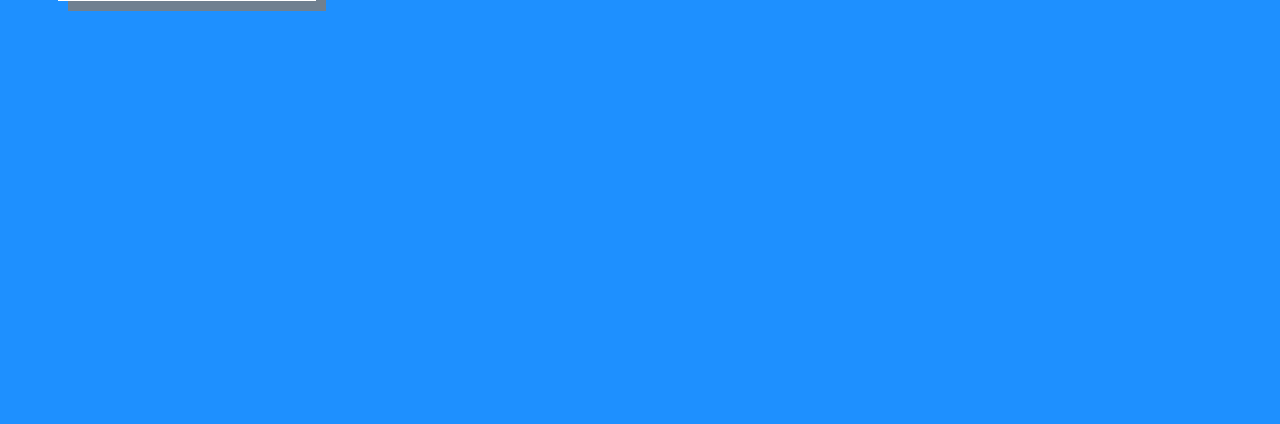
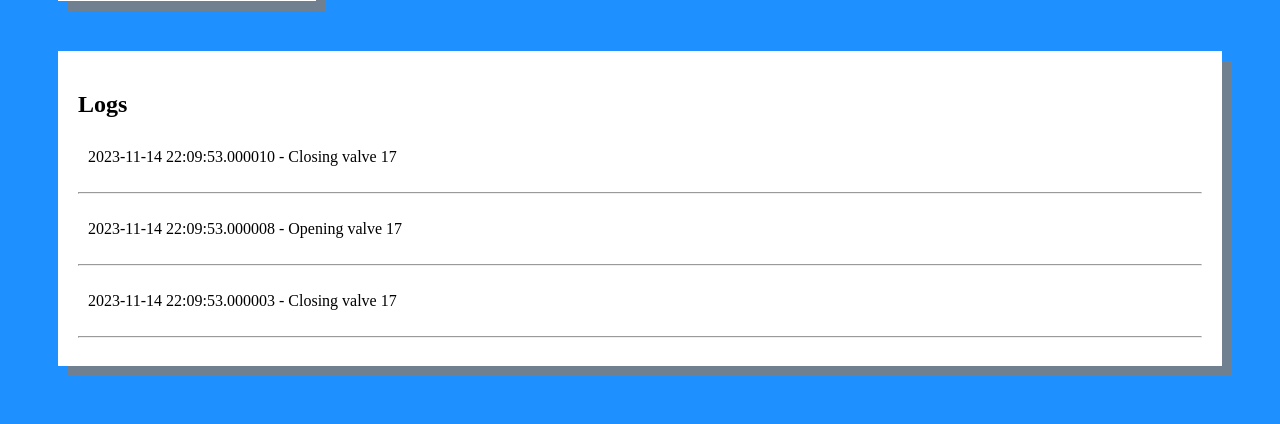
Before and after one commit to hwilloug/poppyland-home, a FastAPI app: page / in a window 1280 px wide. Shown: the part 658-1082 px from the top of the page. Before the commit the page ends 669 px from the top, so only its background shows below. Run offline with FastAPI, Linux system fonts and the light colour scheme; data that the repository does not hold is empty.

Commit message:
Style and add logs

```diff
--- a/rpiserver/rpiserver/server.py
+++ b/rpiserver/rpiserver/server.py
@@ -6,6 +6,7 @@
 import RPi.GPIO as GPIO
 from datetime import datetime
 from fastapi.templating import Jinja2Templates
+import csv
 
 
 GPIO.setmode(GPIO.BCM)
@@ -23,13 +24,13 @@
         return self
 
     def open(self):
-        print(f"Opening valve {self.gpio}")
+        write_log(f"Opening valve {self.gpio}")
         GPIO.output(self.gpio, GPIO.HIGH)
         self.is_open = True
         self.last_changed = datetime.now()
 
     def close(self):
-        print(f"Closing valve {self.gpio}")
+        write_log(f"Closing valve {self.gpio}")
         GPIO.output(self.gpio, GPIO.LOW)
         self.is_open = False
         self.last_changed = datetime.now()
@@ -96,7 +97,8 @@
 def root(request: Request):
     response = requests.get(f"https://api.weatherapi.com/v1/forecast.json?q=29715&days=2&key=d25c5b1c56f648249a6222139231411")
     weather_data = response.json()
-    return templates.TemplateResponse("index.html", {"request": request, "valve_state": valve, "weather_data": weather_data})
+    logs = get_logs()
+    return templates.TemplateResponse("index.html", {"request": request, "valve_state": valve, "weather_data": weather_data, "logs": logs})
 
 def generate_html_redirect_response() -> HTMLResponse:
     html_content = f"""
@@ -110,3 +112,20 @@
     </html>
     """
     return HTMLResponse(content=html_content, status_code=200)
+
+def write_log(message: str) -> None:
+    with open('log.csv', 'a', newline='') as csvfile:
+        writer =csv.writer(csvfile, delimiter=",")
+        writer.writerow([datetime.now(), message])
+
+def get_logs() -> list({"datetime": str, "message": str}):
+    with open('log.csv', newline='') as csvfile:
+        reader = csv.reader(csvfile, delimiter=',')
+        logs = []
+        for row in reader:
+            logs.append({
+                "datetime": row[0],
+                "message": row[1]
+            })
+        logs.reverse()
+        return logs
--- a/rpiserver/templates/index.html
+++ b/rpiserver/templates/index.html
@@ -2,8 +2,96 @@
 <html>
 <head>
   <title>Poppyland Raincloud</title>
-  <link href="{{ url_for('static', path='style.css') }}" rel="stylesheet" />
 </head>
+<style>
+html {
+    background-color: dodgerblue;
+    color: white;
+    padding: 50px;
+}
+
+#header {
+    display: flex;
+    flex-direction: row;
+    gap: 20px;
+    align-items: center;
+    background-color: white;
+    color: black;
+    padding: 20px;
+    margin-bottom: 50px;
+    box-shadow: 10px 10px slategrey;
+}
+
+#tile-container {
+    display: flex;
+    flex-direction: row;
+    flex-wrap: wrap;
+    gap: 50px;
+}
+
+#status {
+    background-color: white;
+    color: black;
+    border: 1px solid lightgrey;
+    box-shadow: 10px 10px slategrey;
+    padding: 20px;
+    display: flex;
+    flex-direction: column;
+    align-items: center;
+}
+
+#controls {
+    display: flex;
+    flex-direction: row;
+    gap: 20px;
+    justify-content: center;
+    background-color: white;
+    padding: 20px;
+    box-shadow: 10px 10px slategrey;
+}
+
+.control-button {
+    padding: 50px;
+    background-color: blue;
+    color: white;
+    border-radius: 50px;
+}
+
+#current-weather {
+    background-color: white;
+    color: black;
+    padding: 20px;
+    box-shadow: 10px 10px slategrey;
+}
+
+.flex-column {
+    display: flex;
+    flex-direction: column;
+    align-items: center;
+    flex-wrap: wrap;
+}
+
+.flex-column p {
+    margin: 0px;
+    padding: 0px;
+    margin-top: 5px;
+}
+
+#forecast {
+    background-color: white;
+    color: black;
+    padding: 20px;
+    box-shadow: 10px 10px slategrey;
+}
+
+#log-block {
+    background-color: white;
+    color: black;
+    padding: 20px;
+    margin-top: 50px;
+    box-shadow: 10px 10px slategrey;
+}
+</style>
 <body>
   <div id="header">
     <img src="{{ url_for('static', path='poppy_logo.png') }}" />
@@ -45,5 +133,12 @@
       </div>
     </div>
   </div>
+  <div id="log-block">
+      <h2>Logs</h2>
+      {% for log in logs %}
+      <p style="padding: 10px;">{{log.datetime}} - {{log.message}}</p>
+      <hr />
+      {% endfor %}
+  </div>
  </body>
 </html>
```
Also changed, not shown: rpiserver/static/style.css (deleted, +0 -79 lines).
